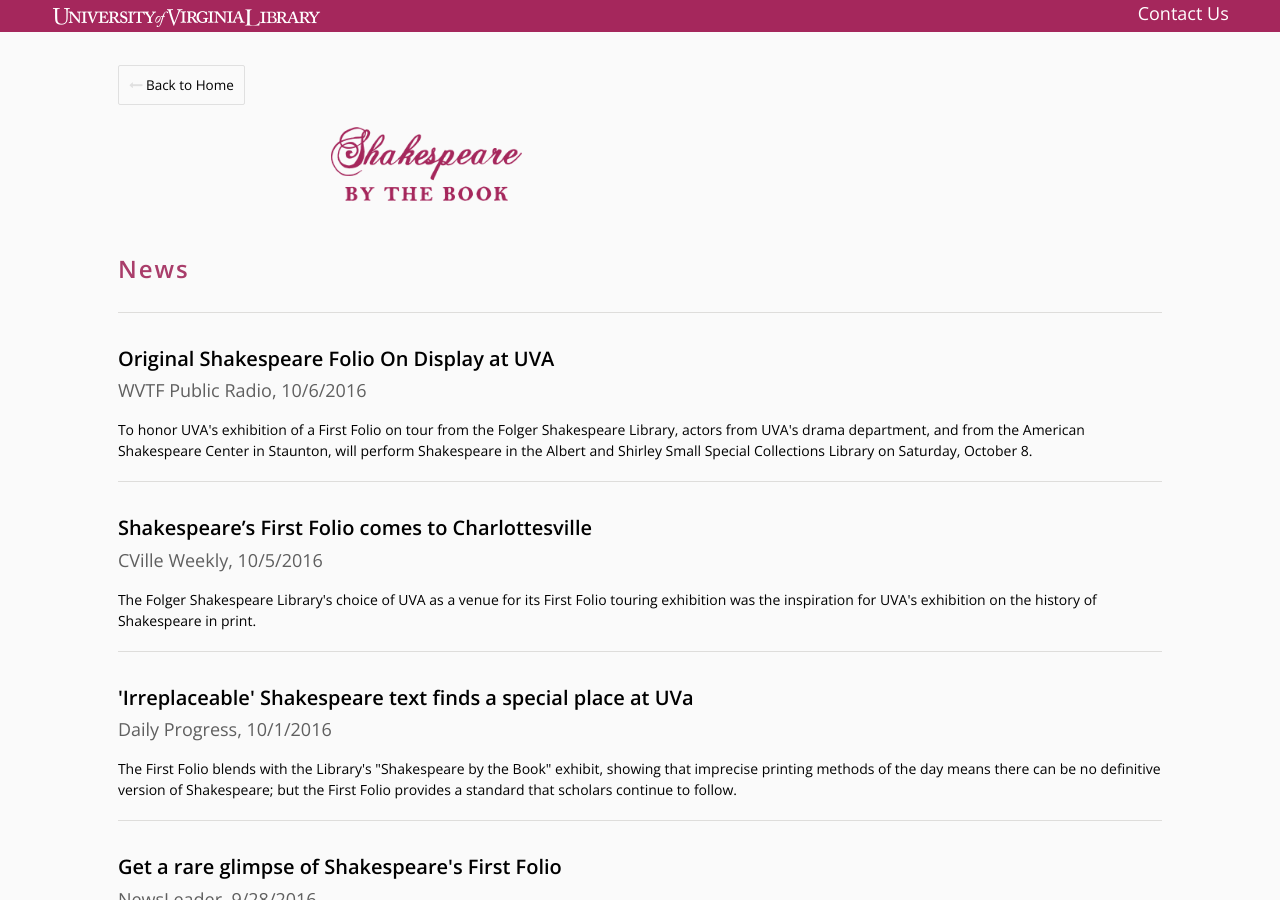
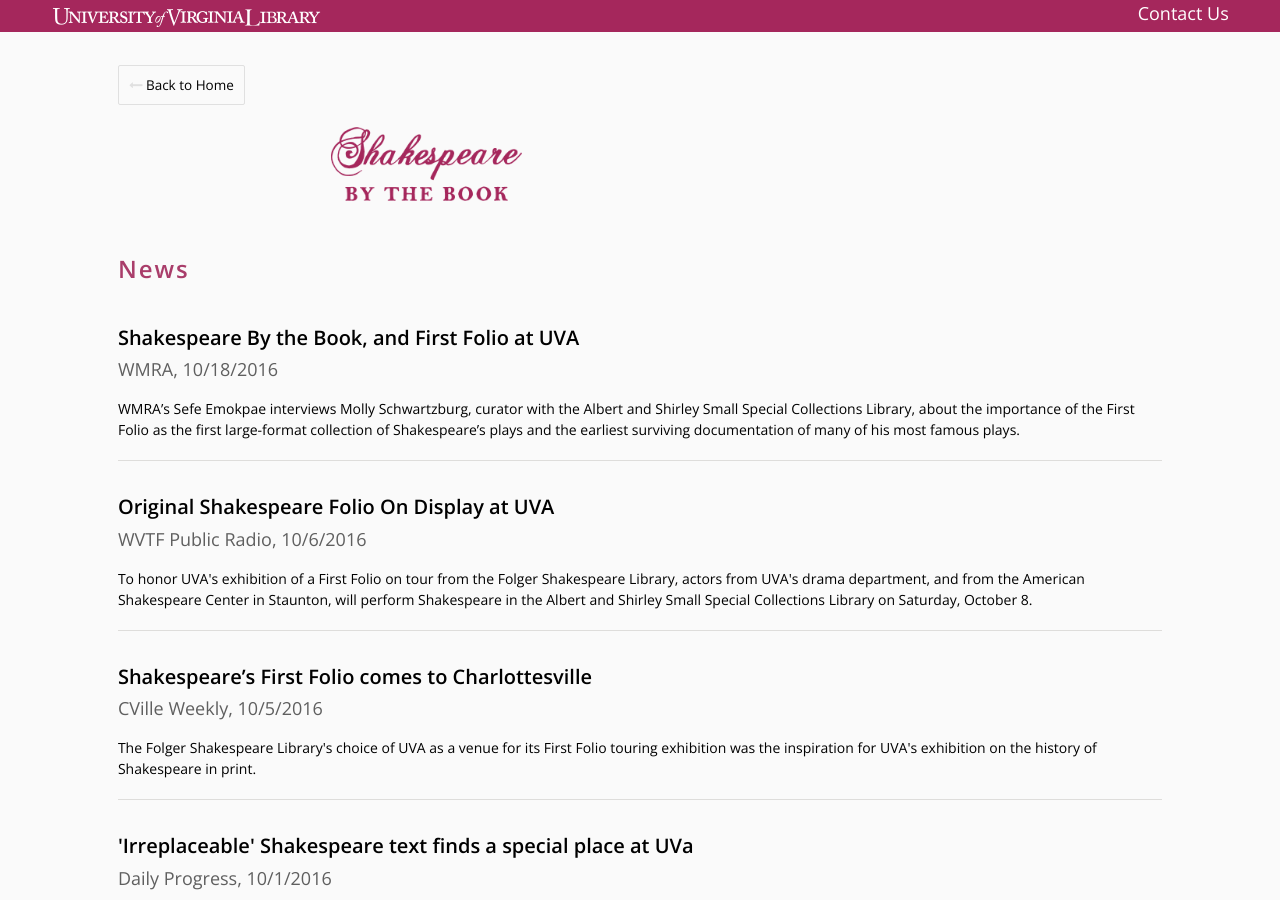
Before and after one commit to uvalib/shakespeare, a Jekyll site: the page built from news.html, in a window 1280 px wide and 900 px high. Built offline with Jekyll 4.4.1, drawn with Linux system fonts in a browser that asks for light colours; nearby versions of some CDN libraries.

Commit message:
Added double quote to end of copy text string.

```diff
--- a/_news/2016-04-15-wmra.html
+++ b/_news/2016-04-15-wmra.html
@@ -2,6 +2,6 @@
 title: "Shakespeare By the Book, and First Folio at UVA"
 link: "http://wmra.org/post/shakespeare-book-and-first-folio-uva"
 subtitle: "WMRA, 10/18/2016"
-copy: "WMRA’s Sefe Emokpae interviews Molly Schwartzburg, curator with the Albert and Shirley Small Special Collections Library, about the importance of the First Folio as the first large-format collection of Shakespeare’s plays and the earliest surviving documentation of many of his most famous plays.
+copy: "WMRA’s Sefe Emokpae interviews Molly Schwartzburg, curator with the Albert and Shirley Small Special Collections Library, about the importance of the First Folio as the first large-format collection of Shakespeare’s plays and the earliest surviving documentation of many of his most famous plays."
 published_date: ""
 ---
```
